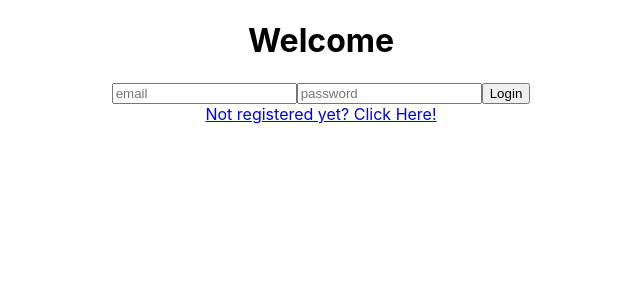
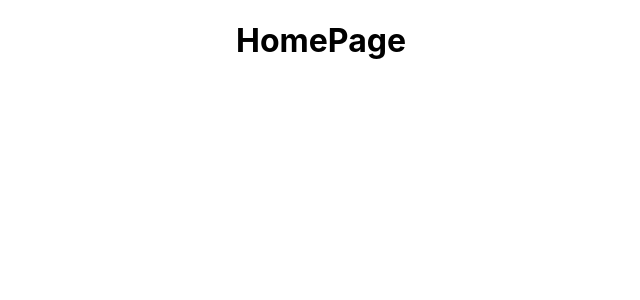
Before and after one commit to Joseph544310/cryptocurrency-notification-app, a React (Create React App) app in the folder frontend/: page / in a window 1280 px wide. Shown: the top 300 px of the page, without its empty margins (319-959 px from the left). Built offline with nearby package versions, Linux system fonts and the light colour scheme.

Commit message:
Added react router and HomePage component

```diff
--- a/frontend/package.json
+++ b/frontend/package.json
@@ -14,6 +14,7 @@
     "js-cookie": "^2.2.1",
     "react": "^17.0.1",
     "react-dom": "^17.0.1",
+    "react-router-dom": "^5.2.0",
     "react-scripts": "4.0.2",
     "typescript": "^4.1.5",
     "web-vitals": "^1.1.0"
@@ -43,6 +44,7 @@
     ]
   },
   "devDependencies": {
-    "@types/js-cookie": "^2.2.6"
+    "@types/js-cookie": "^2.2.6",
+    "@types/react-router-dom": "^5.1.7"
   }
 }
--- a/frontend/src/components/App.tsx
+++ b/frontend/src/components/App.tsx
@@ -1,12 +1,16 @@
 import React from 'react';
 import '../css/App.css';
 import AuthPage from './AuthPage'
+import HomePage from './HomePage'
+import {BrowserRouter, Route} from 'react-router-dom'
 
 function App() {
   return (
     <div className="App">
-      <h1>Welcome</h1>
-      <AuthPage/>
+      <BrowserRouter>
+        <Route path='/auth' component={AuthPage}/>
+        <Route path='/' exact component={HomePage}/>
+      </BrowserRouter>
     </div>
   );
 }
--- /dev/null
+++ b/frontend/src/components/HomePage.tsx
@@ -0,0 +1,9 @@
+import React from 'react'
+
+const HomePage = () => {
+    return (
+        <h1>HomePage</h1>
+    )
+}
+
+export default HomePage
```
Also changed, not shown: 1 other file (tests, documents, lock files or other folders).
